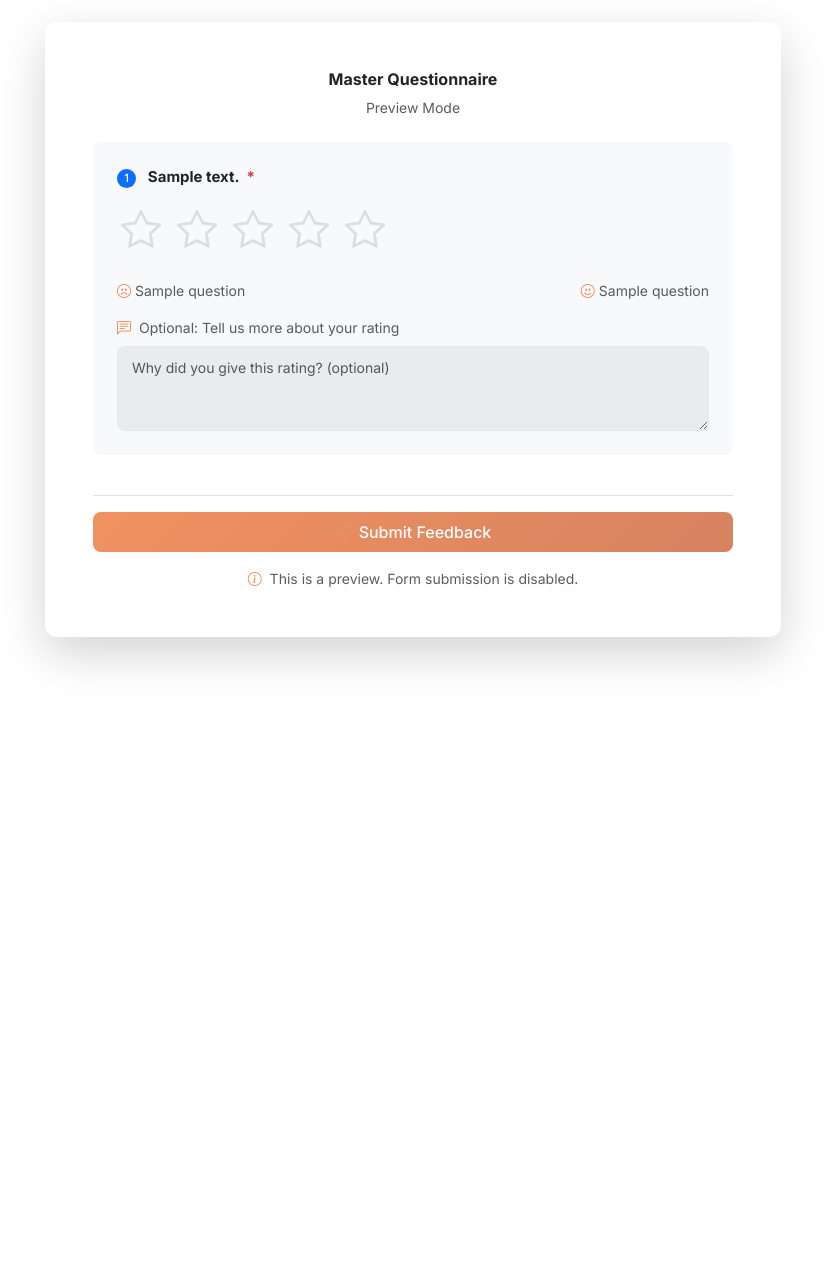
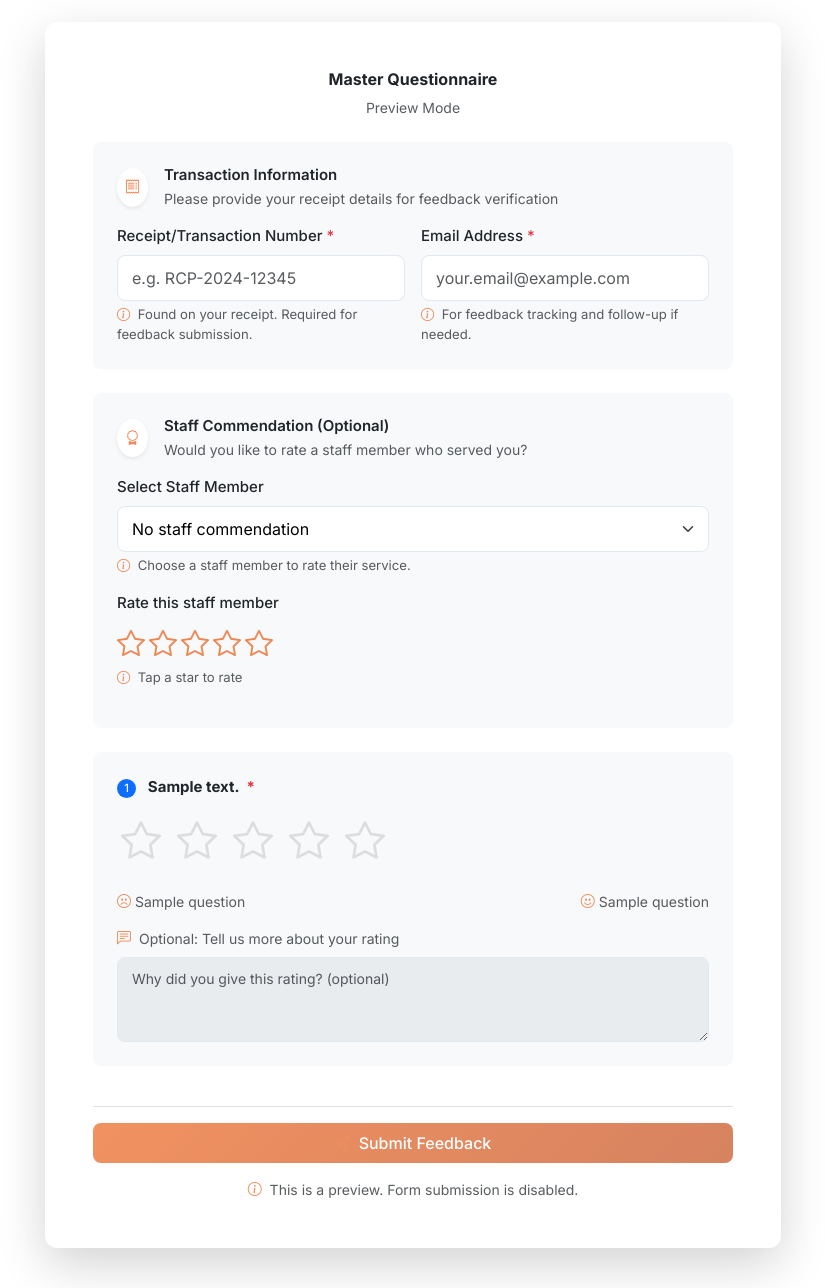
Before and after one commit to lorenzojacinto08-ux/feedback_system, a Flask app: page /admin/questionnaire/preview in a window 1280 px wide. Shown: the part 187-1475 px from the top of the page, without its empty margins (227-1052 px from the left). Run offline with Flask 3, Linux system fonts and the light colour scheme; data comes from the database, SQL or seed files in the repository; tables that the repository leaves empty hold one stand-in row (values such as "Sample post"); data that the repository does not hold is empty.

Commit message:
Add transaction information and staff commendation sections to survey preview

```diff
--- a/templates/master_questionnaire/preview.html
+++ b/templates/master_questionnaire/preview.html
@@ -36,6 +36,112 @@
                 <h5 class="fw-bold mb-2">{{ master.title }}</h5>
                 <p class="text-muted small mb-0">Preview Mode</p>
               </div>
+
+              <!-- Transaction Information Section -->
+              <div class="mb-4 p-4 bg-light rounded-3">
+                <div class="d-flex align-items-center mb-3">
+                  <div class="rounded-circle bg-white shadow-sm p-2 me-3">
+                    <i class="bi bi-receipt text-primary"></i>
+                  </div>
+                  <div>
+                    <h6 class="mb-1 fw-semibold">Transaction Information</h6>
+                    <p class="text-muted small mb-0">
+                      Please provide your receipt details for feedback verification
+                    </p>
+                  </div>
+                </div>
+                <div class="row g-3">
+                  <div class="col-md-6">
+                    <div class="form-group">
+                      <label for="receipt_number" class="form-label fw-medium">
+                        Receipt/Transaction Number <span class="text-danger">*</span>
+                      </label>
+                      <input
+                        type="text"
+                        id="receipt_number"
+                        name="receipt_number"
+                        class="form-control bg-white"
+                        placeholder="e.g. RCP-2024-12345"
+                        disabled
+                      />
+                      <div class="form-text">
+                        <i class="bi bi-info-circle me-1"></i>
+                        Found on your receipt. Required for feedback submission.
+                      </div>
+                    </div>
+                  </div>
+                  <div class="col-md-6">
+                    <div class="form-group">
+                      <label for="user_email" class="form-label fw-medium">
+                        Email Address <span class="text-danger">*</span>
+                      </label>
+                      <input
+                        type="email"
+                        id="user_email"
+                        name="user_email"
+                        class="form-control bg-white"
+                        placeholder="your.email@example.com"
+                        disabled
+                      />
+                      <div class="form-text">
+                        <i class="bi bi-info-circle me-1"></i>
+                        For feedback tracking and follow-up if needed.
+                      </div>
+                    </div>
+                  </div>
+                </div>
+              </div>
+
+              <!-- Staff Commendation Section (Preview) -->
+              <div class="mb-4 p-4 bg-light rounded-3">
+                <div class="d-flex align-items-center mb-3">
+                  <div class="rounded-circle bg-white shadow-sm p-2 me-3">
+                    <i class="bi bi-award text-primary"></i>
+                  </div>
+                  <div>
+                    <h6 class="mb-1 fw-semibold">Staff Commendation (Optional)</h6>
+                    <p class="text-muted small mb-0">
+                      Would you like to rate a staff member who served you?
+                    </p>
+                  </div>
+                </div>
+
+                <div class="form-group mb-3">
+                  <label for="staff_commendation" class="form-label fw-medium">
+                    Select Staff Member
+                  </label>
+                  <select
+                    id="staff_commendation"
+                    name="staff_commendation"
+                    class="form-select bg-white"
+                    disabled
+                  >
+                    <option value="">No staff commendation</option>
+                    <option value="1">John Doe - Manager</option>
+                    <option value="2">Jane Smith - Cashier</option>
+                  </select>
+                  <div class="form-text">
+                    <i class="bi bi-info-circle me-1"></i>
+                    Choose a staff member to rate their service.
+                  </div>
+                </div>
+
+                <!-- Staff Star Rating (Preview) -->
+                <div class="mb-3">
+                  <label class="form-label fw-medium">Rate this staff member</label>
+                  <div class="commendation-stars d-flex gap-1">
+                    {% for i in range(1, 6) %}
+                    <i class="bi bi-star" style="font-size:1.75rem; color:#d1d5db;"></i>
+                    {% endfor %}
+                  </div>
+                  <div class="form-text mt-1">
+                    <i class="bi bi-info-circle me-1"></i>
+                    Tap a star to rate
+                  </div>
+                </div>
+              </div>
+
+              <!-- Questions Section -->
               <div class="vstack gap-4">
                 {% for q in questions %}
                   <div class="mb-3 p-4 bg-light rounded-3">
```
